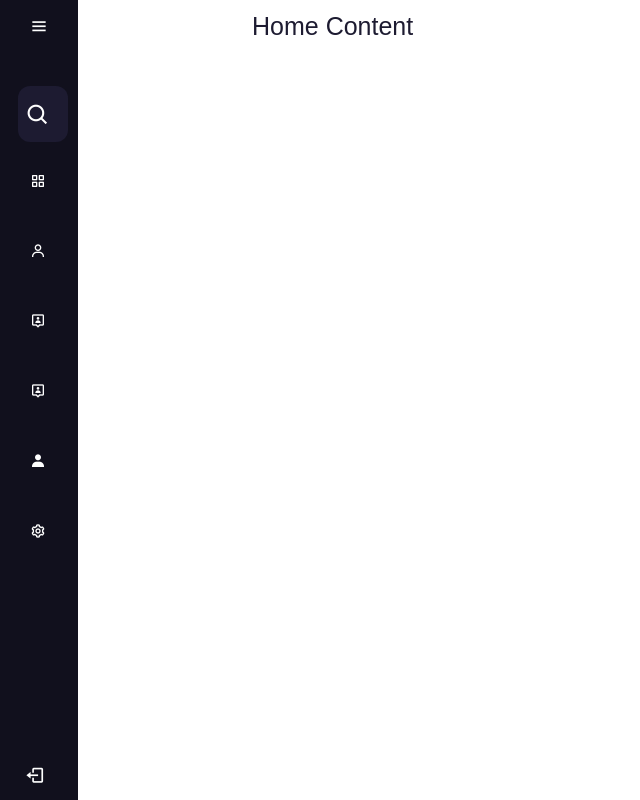
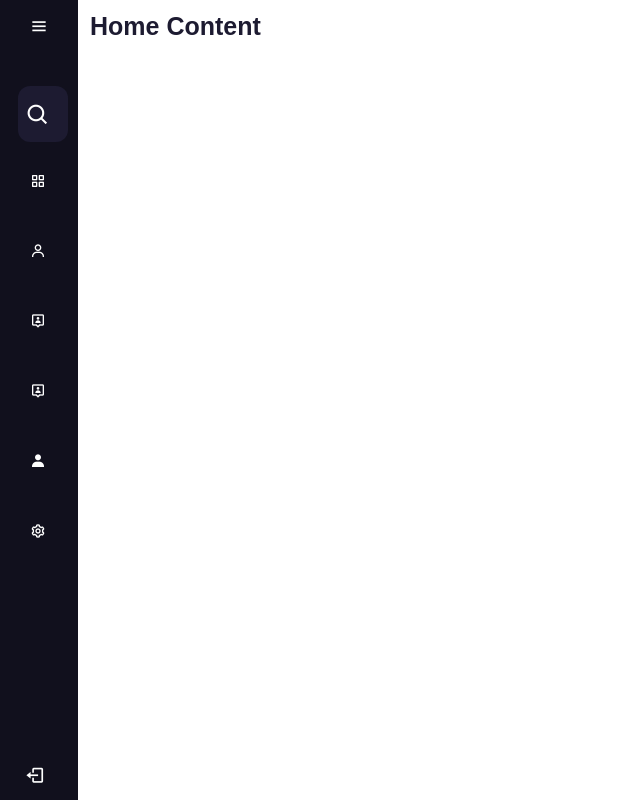
Before and after one commit to DaisyGoswami22/1st-repo, a plain HTML site: page frontend/sidebar menu/sidebar.html in a window 1280 px wide. Shown: the whole page, without its empty margins (0-640 px from the left). Drawn offline with nearby package versions, Linux system fonts and the light colour scheme.

```diff
--- a/frontend/sidebar menu/style.css
+++ b/frontend/sidebar menu/style.css
@@ -31,6 +31,7 @@
     align-items: center;
     opacity: 0;
     pointer-events: none;
+    transition: all 0.5s ease;
 }
 .sidebar .active .logo_content .logo{
     opacity: 1;
@@ -147,6 +148,7 @@
 .sidebar .links_name{
     opacity: 0;
     pointer-events: none;
+    transition: all 0.5s ease;
 }
 .sidebar #log_out{
     position: absolute;
@@ -160,12 +162,18 @@
 .home_content{
     position: absolute;
     height: 100%;
-    width: calc(100% -240px);
-    left: 240px;
+    width: calc(100% -78px);
+    left: 78px;
+    transition: all 0.5s ease;
 }
 .home_content .text{
     font-size: 25px;
     font-weight: 500;
     color: #1d1b31;
     margin: 12px;
+    font-weight: bold;
 }
+.sidebar .active ~ .home_content{
+    width: calc(100% -240px);
+    left: 240px;
+}
```
